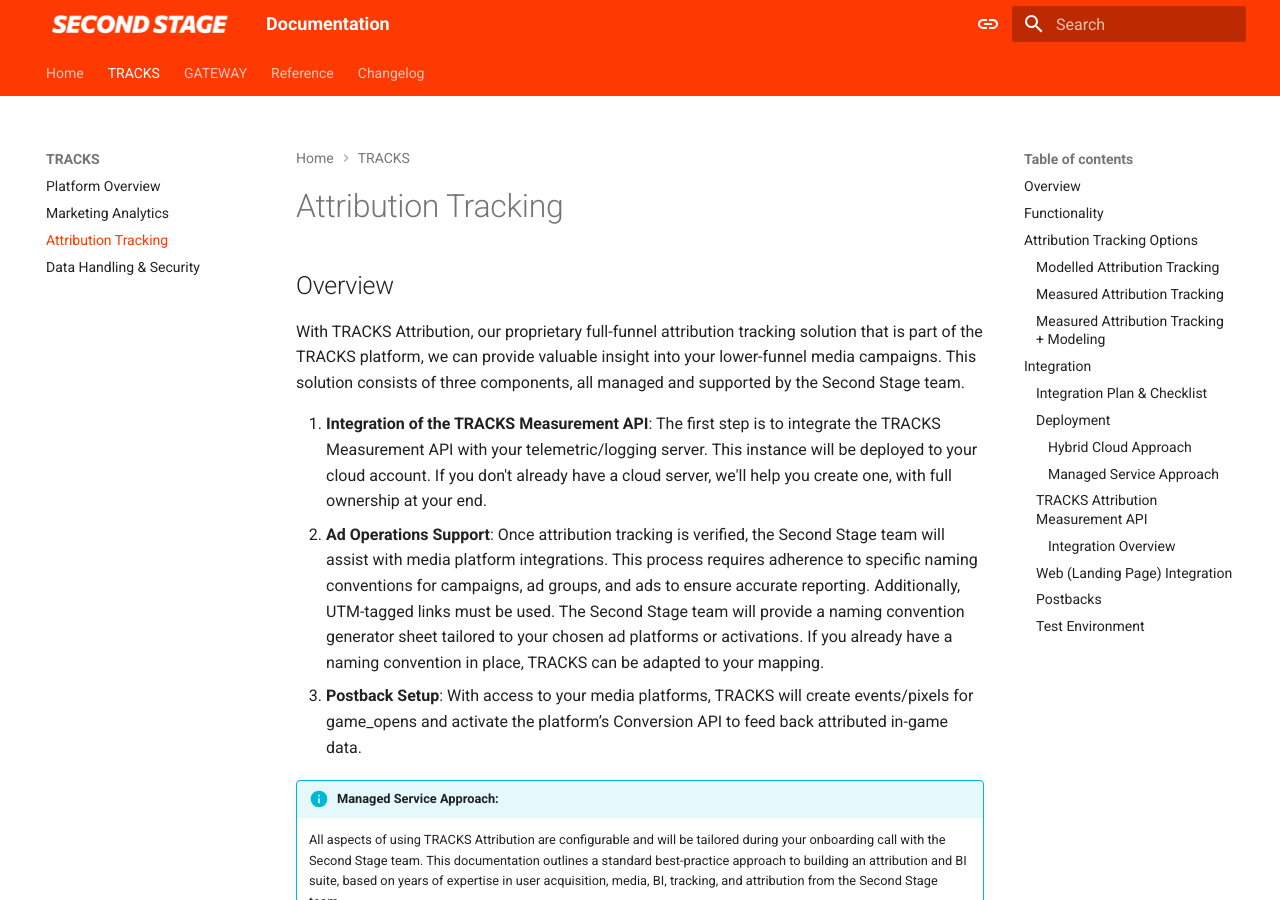
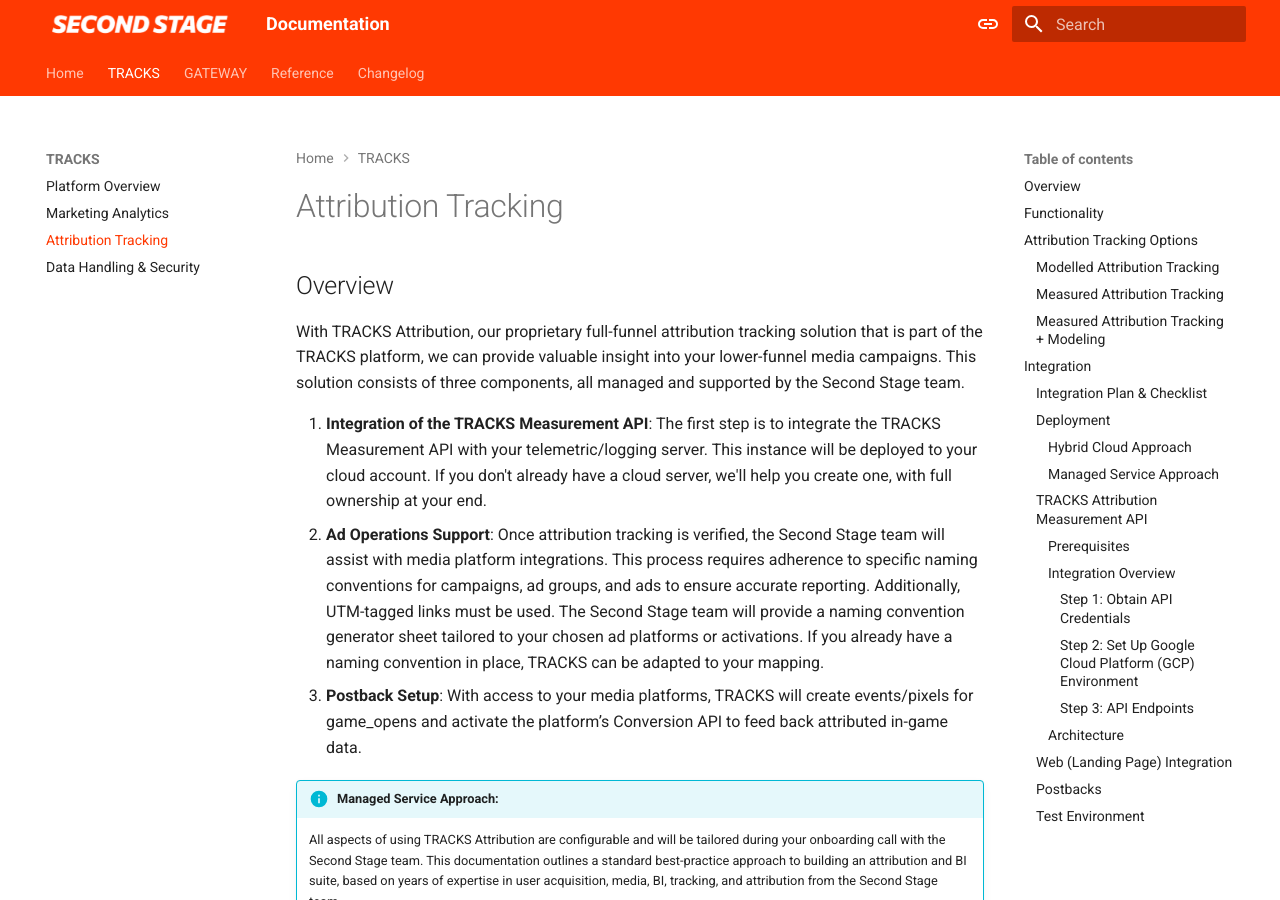
Before and after one commit to secondstage-io/tracks-documentation, an MkDocs documentation site: the page built from docs/tracks/attribution-tracking.md, in a window 1280 px wide and 900 px high. Built offline with MkDocs 1.6.1 and Material for MkDocs 9.7.7, drawn with Linux system fonts in a browser that asks for light colours.

Commit message:
Update attribution-tracking.md
formatting / nav

````diff
--- a/docs/tracks/attribution-tracking.md
+++ b/docs/tracks/attribution-tracking.md
@@ -256,7 +256,7 @@
 
 The Measurement API tracks the customer acquisition source, enabling you to identify which channels, campaigns, ads drive install and other in-game events. By integrating with TRACKS Attribution, you can accurately attribute conversions to the correct media sources, helping you optimize your marketing efforts.
 
-**Prerequisites**
+#### Prerequisites
 
 Before you begin, please ensure the following:
 
@@ -315,13 +315,13 @@
 3. API Endpoints: Utilize the Measurement API endpoints to send data. Use /measure for game events (e.g., game opens) from your telemetry server, and /collect for web visits containing traffic acquisition sources from your website.
 4. Test the Integration: Verify that acquisition data is being tracked accurately.
 
-**Step 1: Obtain API Credentials**
+##### Step 1: Obtain API Credentials
 
 1. Log in to your TRACKS account.
 2. Navigate to Settings > API Credentials.
 3. Copy the API key and secret for use in your server configuration.
 
-**Step 2: Set Up Google Cloud Platform (GCP) Environment**
+##### Step 2: Set Up Google Cloud Platform (GCP) Environment
 
 1. Go to [Google Cloud Console](https://console.cloud.google.com/), sign in with your email address. Create a new Project.
 If your organization does not use Google Workspace (Gsuite email account), you can link your email following these steps: https://support.google.com/accounts/answer/176347)
@@ -335,7 +335,7 @@
 4. The Second Stage team will be notified after access is granted and TRACKS Attribution Measurement microservices are deployed for your instance.
 5. [Your API key and secret will be entered as environment variables to Google Cloud Run functions](https://cloud.google.com/functions/docs/configuring/env-var)
 
-**Step 3: API Endpoints**
+##### Step 3: API Endpoints
 
 To track media channel acquisition sources, you need to implement the API endpoint that records acquisition events.
 
@@ -431,7 +431,7 @@
     print(response.text)
     ```
 
-**Architecture**
+#### Architecture
 
 ![Architecture](/assets/attribution_architecture.png)
 
````
